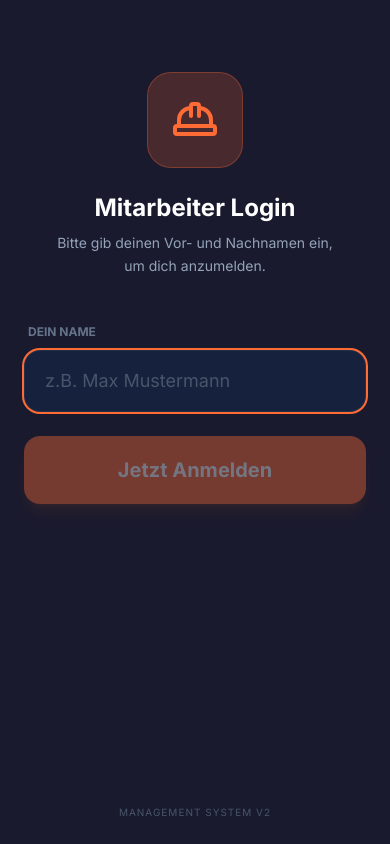
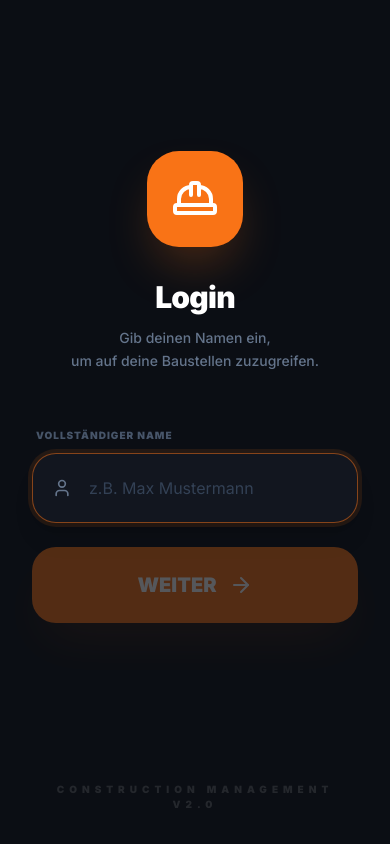
Before and after one commit to jlladro/managment, a Next.js app: page /mitarbeiter/setup in a window 390 px wide. Built offline with nearby package versions, Linux system fonts and the light colour scheme; no server answers; the database is empty.

Commit message:
Finale globale Mobile-Optimierung für alle Geräte

```diff
--- a/src/app/globals.css
+++ b/src/app/globals.css
@@ -3,39 +3,56 @@
 @tailwind utilities;
 
 :root {
-  --background: #0f172a;
+  --background: #0B0E14;
   --foreground: #f8fafc;
+}
+
+* {
+  -webkit-tap-highlight-color: transparent;
+  outline: none !important;
+}
+
+html, body {
+  height: 100%;
+  margin: 0;
+  padding: 0;
+  overflow-x: hidden;
+  background: var(--background);
+  overscroll-behavior-y: none; /* Verhindert das "Pull-to-Refresh" auf einigen Handys, falls nicht gewünscht */
 }
 
 body {
   color: var(--foreground);
-  background: var(--background);
+  -webkit-font-smoothing: antialiased;
+  -moz-osx-font-smoothing: grayscale;
 }
 
+/* Verhindert horizontales Scrollen auf Formular-Elementen */
 input, select, textarea {
   color-scheme: dark;
+  font-size: 16px !important; /* Verhindert Auto-Zoom auf iPhones beim Klicken in Felder */
 }
 
 @layer components {
   .btn-primary {
-    @apply bg-orange-500 hover:bg-orange-600 text-white font-medium px-4 py-2 rounded-xl transition-colors disabled:opacity-50;
+    @apply bg-orange-500 hover:bg-orange-600 active:scale-95 text-white font-bold px-6 py-4 rounded-2xl transition-all shadow-lg shadow-orange-500/20 disabled:opacity-50;
   }
-  .btn-secondary {
-    @apply bg-slate-700 hover:bg-slate-600 text-white font-medium px-4 py-2 rounded-xl transition-colors;
+
+  .glass-card {
+    @apply bg-[#12161F] border border-white/5 rounded-[32px] shadow-xl;
   }
-  .btn-danger {
-    @apply bg-red-500/20 hover:bg-red-500/30 text-red-400 font-medium px-4 py-2 rounded-xl transition-colors;
-  }
-  .input-field {
-    @apply w-full bg-slate-700 border border-slate-600 rounded-xl px-4 py-2.5 text-white placeholder-slate-400 focus:outline-none focus:ring-2 focus:ring-orange-500 focus:border-transparent;
-  }
-  .table-container {
-    @apply bg-slate-800 rounded-2xl border border-slate-700 overflow-hidden;
-  }
-  .table-header {
-    @apply bg-slate-900/50 text-slate-400 text-xs uppercase tracking-wider;
-  }
-  .table-row {
-    @apply border-t border-slate-700 hover:bg-slate-700/30 transition-colors;
+
+  .input-mobile {
+    @apply w-full bg-[#0B0E14] border border-white/10 rounded-2xl px-5 py-4 text-white placeholder-slate-600 focus:outline-none focus:ring-2 focus:ring-orange-500/50 transition-all;
   }
 }
+
+/* Optimierung für notch/Safe Areas auf iPhones */
+@supports (padding: env(safe-area-inset-top)) {
+  .safe-top {
+    padding-top: env(safe-area-inset-top);
+  }
+  .safe-bottom {
+    padding-bottom: env(safe-area-inset-bottom);
+  }
+}
--- a/src/app/mitarbeiter/home/page.tsx
+++ b/src/app/mitarbeiter/home/page.tsx
@@ -2,30 +2,15 @@
 
 import { useState, useMemo, useEffect } from "react";
 import { useRouter } from "next/navigation";
-import { Search, Sun, Moon, MapPin, ChevronRight } from "lucide-react";
+import { Search, MapPin, ChevronRight, HardHat, LogOut, Loader2 } from "lucide-react";
 import { useEmployee } from "@/context/EmployeeContext";
 import { useDemoDb } from "@/context/DemoDbContext";
-import type { Project } from "@/lib/types";
-import { PROJECT_STATUS_LABELS } from "@/lib/types";
-
-const statusColors: Record<string, string> = {
-  active: "bg-[#2ECC71]/15 text-[#2ECC71]",
-  completed: "bg-slate-500/15 text-slate-400",
-  paused: "bg-[#F39C12]/15 text-[#F39C12]",
-};
-
-const statusDot: Record<string, string> = {
-  active: "bg-[#2ECC71]",
-  completed: "bg-slate-400",
-  paused: "bg-[#F39C12]",
-};
 
 export default function HomePage() {
   const { employeeName, clearEmployee } = useEmployee();
   const demoDb = useDemoDb();
   const router = useRouter();
   const [search, setSearch] = useState("");
-  const [dark, setDark] = useState(true);
 
   const projects = [...demoDb.db.projects].sort((a, b) => a.name.localeCompare(b.name));
   const loading = !demoDb.ready;
@@ -36,59 +21,98 @@ export default function HomePage() {
     return projects.filter(
       (p) =>
         p.name.toLowerCase().includes(q) ||
-        p.address.toLowerCase().includes(q)
+        (p.address && p.address.toLowerCase().includes(q))
     );
   }, [projects, search]);
 
   useEffect(() => {
-    if (!employeeName) {
+    if (!employeeName && !loading) {
       router.replace("/mitarbeiter/setup");
     }
-  }, [employeeName, router]);
+  }, [employeeName, router, loading]);
 
   if (!employeeName) return null;
 
   return (
-    <div className={`flex-1 flex flex-col ${dark ? "bg-[#1A1A2E]" : "bg-slate-100"}`}>
-      <div className={`px-4 pt-10 pb-3 flex items-center justify-between ${dark ? "bg-[#1A1A2E]" : "bg-white border-b"}`}>
-        <h1 className={`text-xl font-bold ${dark ? "text-white" : "text-slate-900"}`}>Baustellen</h1>
-        <div className="flex items-center gap-1">
-          <button onClick={() => setDark(!dark)} className={`p-2 rounded-lg ${dark ? "text-slate-400" : "text-slate-500"}`}>
-            {dark ? <Sun className="w-5 h-5" /> : <Moon className="w-5 h-5" />}
+    <div className="flex-1 flex flex-col bg-[#0B0E14] min-h-screen">
+      {/* Premium Header */}
+      <div className="px-6 pt-14 pb-6 bg-[#12161F] border-b border-white/5 shadow-2xl">
+        <div className="flex items-center justify-between mb-6">
+          <div className="flex items-center gap-3">
+             <div className="w-12 h-12 bg-orange-500 rounded-2xl flex items-center justify-center shadow-lg shadow-orange-500/20">
+                <HardHat className="text-white w-7 h-7" />
+             </div>
+             <div>
+                <p className="text-slate-500 text-[10px] font-black uppercase tracking-[0.2em]">Eingeloggt als</p>
+                <h2 className="text-white font-bold text-lg leading-tight">{employeeName}</h2>
+             </div>
+          </div>
+          <button
+            onClick={() => { if(confirm("Abmelden?")) { clearEmployee(); router.push("/mitarbeiter/setup"); } }}
+            className="p-3 bg-white/5 rounded-xl text-slate-400 active:bg-red-500/10 active:text-red-400 transition-all"
+          >
+            <LogOut className="w-5 h-5" />
           </button>
-          <button onClick={() => { clearEmployee(); router.push("/mitarbeiter/setup"); }} className={`text-xs px-2 py-1 ${dark ? "text-slate-400" : "text-slate-500"}`}>
-            {employeeName}
-          </button>
+        </div>
+
+        <div className="relative group">
+          <div className="absolute left-4 top-1/2 -translate-y-1/2 text-slate-500 group-focus-within:text-orange-500 transition-colors">
+            <Search className="w-5 h-5" />
+          </div>
+          <input
+            className="w-full bg-[#0B0E14] border border-white/10 rounded-2xl py-4 pl-12 pr-4 text-white placeholder-slate-600 outline-none focus:border-orange-500/50 transition-all shadow-inner"
+            placeholder="Baustelle suchen..."
+            value={search}
+            onChange={(e) => setSearch(e.target.value)}
+          />
         </div>
       </div>
 
-      <div className="px-4 py-3">
-        <div className={`flex items-center gap-2 px-4 py-3 rounded-xl ${dark ? "bg-[#16213E]" : "bg-white border"}`}>
-          <Search className="w-4 h-4 text-slate-500" />
-          <input className={`flex-1 bg-transparent outline-none text-sm ${dark ? "text-white" : "text-slate-900"}`} placeholder="Suchen..." value={search} onChange={(e) => setSearch(e.target.value)} />
+      {/* Projects List */}
+      <div className="flex-1 overflow-y-auto px-6 py-8 space-y-4">
+        <div className="flex items-center justify-between mb-2">
+           <h3 className="text-slate-500 text-[10px] font-black uppercase tracking-[0.3em] ml-1">Aktive Baustellen</h3>
+           <span className="bg-orange-500/10 text-orange-400 text-[10px] font-bold px-3 py-1 rounded-full border border-orange-500/20">
+             {filtered.length} GESAMT
+           </span>
         </div>
-      </div>
 
-      <div className="flex-1 overflow-y-auto px-4 pb-6 space-y-3">
         {loading ? (
-          <div className="flex justify-center py-12"><div className="animate-spin rounded-full h-8 w-8 border-b-2 border-orange-500" /></div>
+          <div className="flex flex-col items-center justify-center py-20 gap-4 opacity-40">
+             <Loader2 className="w-10 h-10 text-orange-500 animate-spin" />
+             <p className="text-xs font-black uppercase tracking-widest">Baustellen laden...</p>
+          </div>
         ) : filtered.length === 0 ? (
-          <p className="text-center py-12 text-slate-500 text-sm">Keine Baustellen online</p>
+          <div className="bg-[#12161F] border border-dashed border-white/10 rounded-[32px] p-16 text-center">
+             <p className="text-slate-600 font-bold text-sm">Keine Baustellen gefunden</p>
+          </div>
         ) : (
           filtered.map((project) => (
-            <button key={project.id} onClick={() => router.push(`/mitarbeiter/project/${project.id}`)} className={`w-full text-left rounded-2xl p-5 ${dark ? "bg-[#0F3460]" : "bg-white border shadow-sm"}`}>
-              <div className="flex items-center gap-3">
-                <div className={`w-2.5 h-2.5 rounded-full flex-shrink-0 ${statusDot[project.status]}`} />
-                <div className="flex-1 min-w-0">
-                  <p className={`font-bold ${dark ? "text-white" : "text-slate-900"}`}>{project.name}</p>
-                  <p className="text-xs text-slate-500 truncate">{project.address}</p>
+            <button
+              key={project.id}
+              onClick={() => router.push(`/mitarbeiter/project/${project.id}`)}
+              className="w-full text-left bg-[#12161F] border border-white/5 hover:border-orange-500/30 active:scale-[0.98] transition-all rounded-[32px] p-6 shadow-xl flex items-center gap-5 group"
+            >
+              <div className={`w-3 h-3 rounded-full shadow-[0_0_12px] group-hover:scale-125 transition-transform ${project.status === 'active' ? 'bg-green-500 shadow-green-500/50' : 'bg-slate-600 shadow-slate-600/20'}`} />
+              <div className="flex-1 min-w-0">
+                <h4 className="text-white font-bold text-lg leading-tight group-hover:text-orange-400 transition-colors">{project.name}</h4>
+                <div className="flex items-center gap-1.5 mt-1">
+                   <MapPin className="w-3 h-3 text-slate-600" />
+                   <p className="text-slate-500 text-xs truncate font-medium">{project.address || "Keine Adresse"}</p>
                 </div>
-                <ChevronRight className="w-5 h-5 text-orange-500" />
+              </div>
+              <div className="w-10 h-10 bg-white/5 rounded-full flex items-center justify-center text-orange-500 group-hover:bg-orange-500 group-hover:text-white transition-all">
+                <ChevronRight className="w-6 h-6" />
               </div>
             </button>
           ))
         )}
       </div>
+
+      {/* Global Brand Footer */}
+      <div className="p-10 text-center opacity-20 pointer-events-none">
+         <p className="text-[10px] font-black uppercase tracking-[0.5em]">Construction Management V2.0</p>
+      </div>
     </div>
   );
 }
--- a/src/app/mitarbeiter/setup/page.tsx
+++ b/src/app/mitarbeiter/setup/page.tsx
@@ -2,7 +2,7 @@
 
 import { useState } from "react";
 import { useRouter } from "next/navigation";
-import { HardHat } from "lucide-react";
+import { HardHat, User, ArrowRight, Loader2 } from "lucide-react";
 import { useEmployee } from "@/context/EmployeeContext";
 import { useDemoDb } from "@/context/DemoDbContext";
 
@@ -20,13 +20,11 @@ export default function SetupPage() {
     try {
       const normalizedName = name.trim();
 
-      // Prüfe ob Mitarbeiter schon in der DB existiert
       const existing = demoDb.db.users.find(
         u => u.name.toLowerCase() === normalizedName.toLowerCase()
       );
 
       if (!existing) {
-        // Nur neu anlegen wenn noch nicht vorhanden
         await demoDb.addUser({
           name: normalizedName,
           active: true,
@@ -34,7 +32,6 @@ export default function SetupPage() {
         });
       }
 
-      // Lokal speichern
       setEmployeeName(normalizedName);
       router.push("/mitarbeiter/home");
     } catch (e) {
@@ -45,22 +42,25 @@ export default function SetupPage() {
   };
 
   return (
-    <div className="flex-1 flex flex-col p-6 overflow-y-auto bg-[#1A1A2E]">
-      <div className="text-center mt-12 mb-10">
-        <div className="w-24 h-24 bg-[#FF6B35]/20 rounded-3xl flex items-center justify-center mx-auto mb-6 border border-[#FF6B35]/30">
-          <HardHat className="w-12 h-12 text-[#FF6B35]" />
+    <div className="flex-1 flex flex-col min-h-screen bg-[#0B0E14] p-8">
+      <div className="flex-1 flex flex-col justify-center max-w-md mx-auto w-full">
+        <div className="text-center mb-12">
+          <div className="w-24 h-24 bg-orange-500 rounded-[32px] flex items-center justify-center mx-auto mb-8 shadow-2xl shadow-orange-500/30 animate-in zoom-in duration-700">
+            <HardHat className="w-12 h-12 text-white" />
           </div>
-        <h1 className="text-2xl font-bold text-white">Mitarbeiter Login</h1>
-        <p className="text-slate-400 mt-2 text-sm leading-relaxed">
-          Bitte gib deinen Vor- und Nachnamen ein,<br />um dich anzumelden.
+          <h1 className="text-3xl font-black text-white tracking-tight mb-3">Login</h1>
+          <p className="text-slate-500 text-sm font-medium leading-relaxed">
+            Gib deinen Namen ein,<br />um auf deine Baustellen zuzugreifen.
           </p>
         </div>
 
-      <div className="flex-1 max-w-md mx-auto w-full space-y-6">
+        <div className="space-y-6">
           <div className="space-y-2">
-          <label className="text-xs font-bold text-slate-500 uppercase ml-1">Dein Name</label>
+            <label className="text-[10px] font-black text-slate-600 uppercase tracking-widest ml-1">Vollständiger Name</label>
+            <div className="relative">
+              <User className="absolute left-5 top-1/2 -translate-y-1/2 w-5 h-5 text-slate-500" />
               <input
-            className="w-full bg-[#16213E] border border-slate-700/50 rounded-2xl px-5 py-4 text-white text-lg placeholder-slate-600 focus:outline-none focus:ring-2 focus:ring-[#FF6B35] transition-all"
+                className="w-full bg-[#12161F] border border-white/5 rounded-3xl py-5 pl-14 pr-6 text-white text-lg placeholder-slate-700 outline-none focus:border-orange-500/50 focus:ring-4 focus:ring-orange-500/10 transition-all shadow-xl"
                 placeholder="z.B. Max Mustermann"
                 value={name}
                 onChange={(e) => setName(e.target.value)}
@@ -68,19 +68,25 @@ export default function SetupPage() {
                 disabled={saving}
               />
             </div>
+          </div>
 
           <button
             onClick={handleContinue}
             disabled={!name.trim() || saving}
-          className="w-full bg-[#FF6B35] hover:bg-[#e55a28] disabled:opacity-40 text-white font-bold py-5 rounded-2xl transition-all text-xl shadow-lg shadow-orange-500/20 active:scale-95"
+            className="w-full bg-orange-500 hover:bg-orange-600 disabled:opacity-30 text-white font-black py-6 rounded-3xl transition-all text-xl shadow-2xl shadow-orange-500/20 active:scale-95 flex items-center justify-center gap-3"
           >
-          {saving ? "Lädt..." : "Jetzt Anmelden"}
+            {saving ? (
+              <Loader2 className="w-6 h-6 animate-spin" />
+            ) : (
+              <>WEITER <ArrowRight className="w-6 h-6" /></>
+            )}
           </button>
         </div>
+      </div>
 
-      <p className="text-center text-slate-600 text-[10px] mt-10 uppercase tracking-widest">
-        MANAGEMENT SYSTEM V2
-      </p>
+      <div className="pt-10 text-center opacity-10 pointer-events-none">
+         <p className="text-[10px] font-black uppercase tracking-[0.5em]">Construction Management V2.0</p>
+      </div>
     </div>
   );
 }
```
Also changed, not shown: src/app/layout.tsx (+13 -5 lines). Lines whose indentation alone changed are shown as unchanged.
